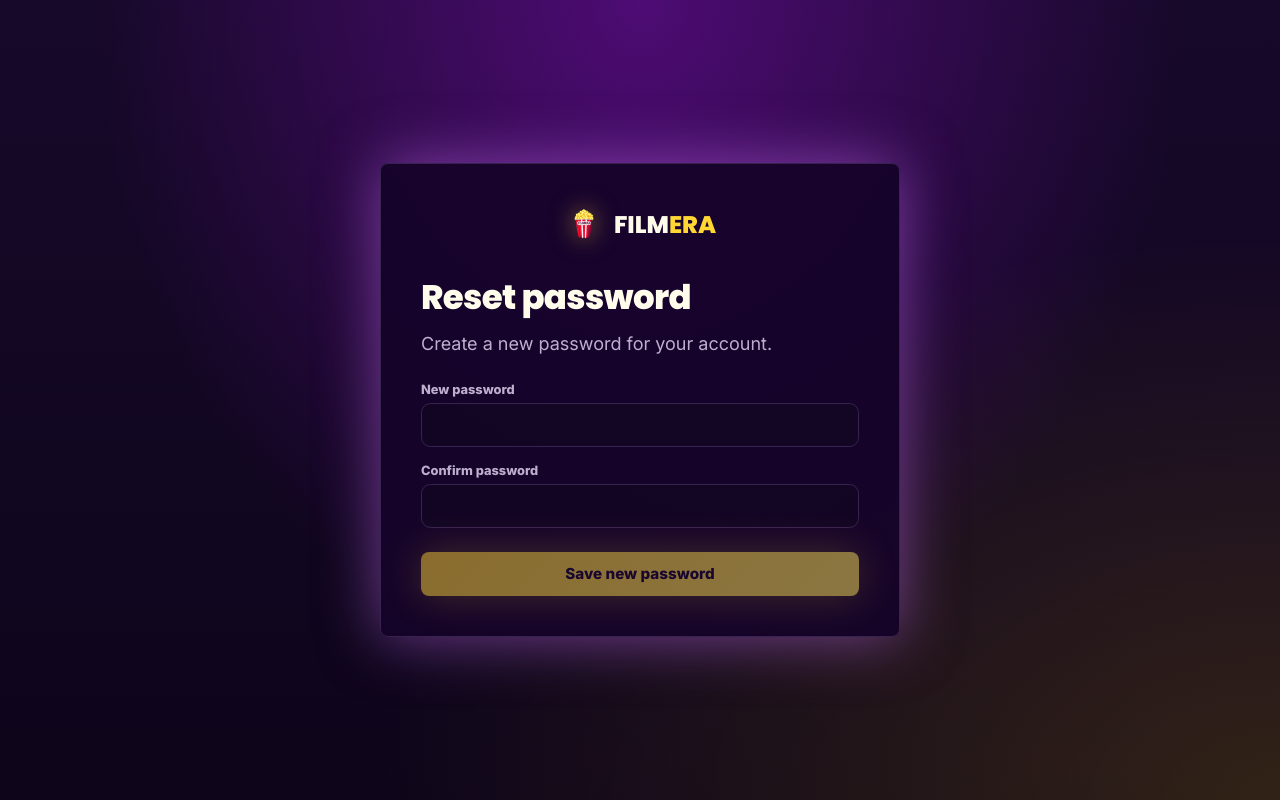
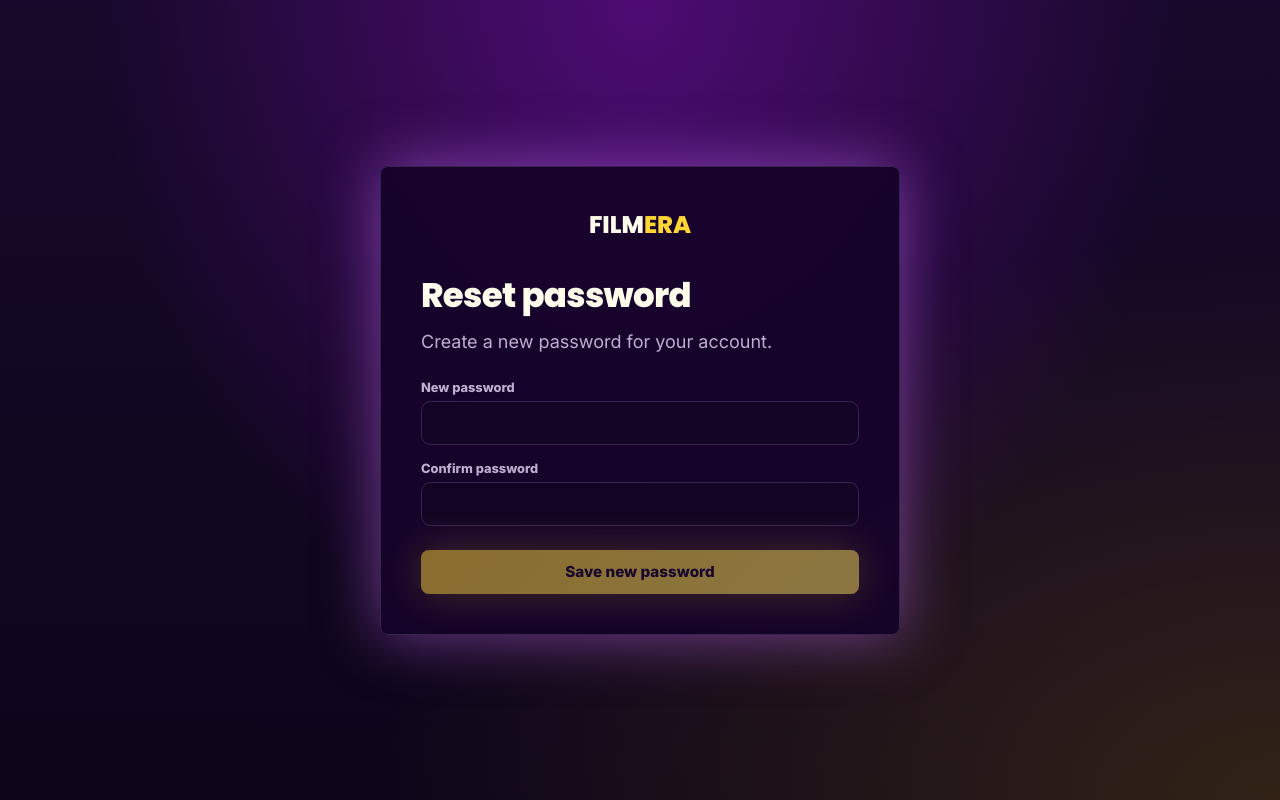
Before and after one commit to gisela-lucena/filmera-frontend, a React (Vite) app: page /reset-password in a window 1280 px wide. Built offline with nearby package versions, Linux system fonts and the light colour scheme; no server answers.

Commit message:
removes logp image from reset password

```diff
--- a/src/pages/ResetPassword/ResetPassword.jsx
+++ b/src/pages/ResetPassword/ResetPassword.jsx
@@ -2,9 +2,8 @@ import { useMemo, useState } from "react";
 import { Link, useNavigate, useSearchParams } from "react-router-dom";
 import api from "../../utils/Api";
 import { Button } from "../../components/ui/Button";
-import logo from "../../images/filmera-logo.png";
 
-const ResetPassword = ({ setTooltip = () => {} }) => {
+const ResetPassword = ({ setTooltip = () => { } }) => {
     const [searchParams] = useSearchParams();
     const navigate = useNavigate();
     const token = useMemo(() => searchParams.get("token") || "", [searchParams]);
@@ -63,7 +62,6 @@ const ResetPassword = ({ setTooltip = () => {} }) => {
         <main className="reset-password page">
             <section className="reset-password__panel">
                 <Link to="/" className="reset-password__brand">
-                    <img src={logo} alt="FILMERA logo" width={40} height={40} />
                     <span className="reset-password__brand-text">FILM<span>ERA</span></span>
                 </Link>
                 <h1 className="reset-password__title">Reset password</h1>
--- a/src/pages/ResetPassword/reset-password.css
+++ b/src/pages/ResetPassword/reset-password.css
@@ -26,12 +26,6 @@
   font-weight: 800;
 }
 
-.reset-password__brand img {
-  width: 40px;
-  height: 40px;
-  filter: drop-shadow(0 0 12px hsl(var(--accent) / 0.5));
-}
-
 .reset-password__brand-text span {
   color: hsl(var(--accent));
 }
```
